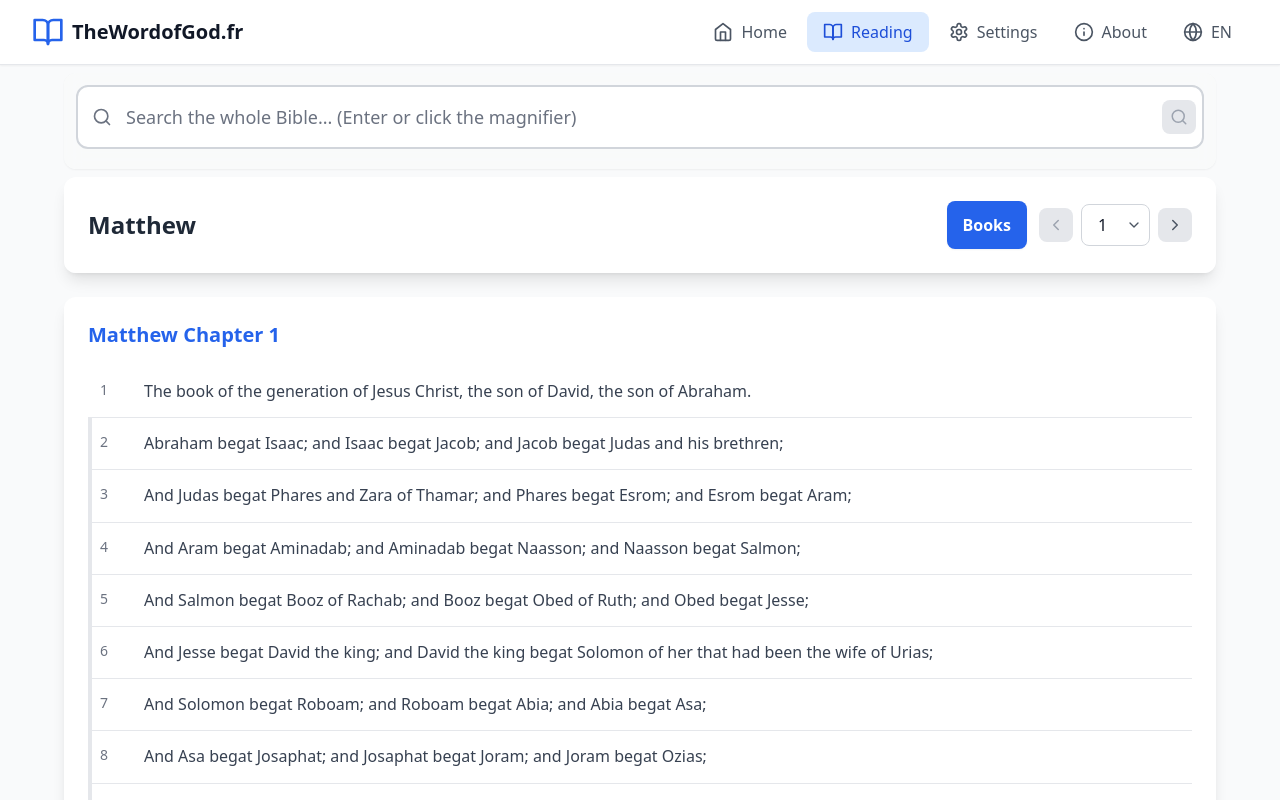
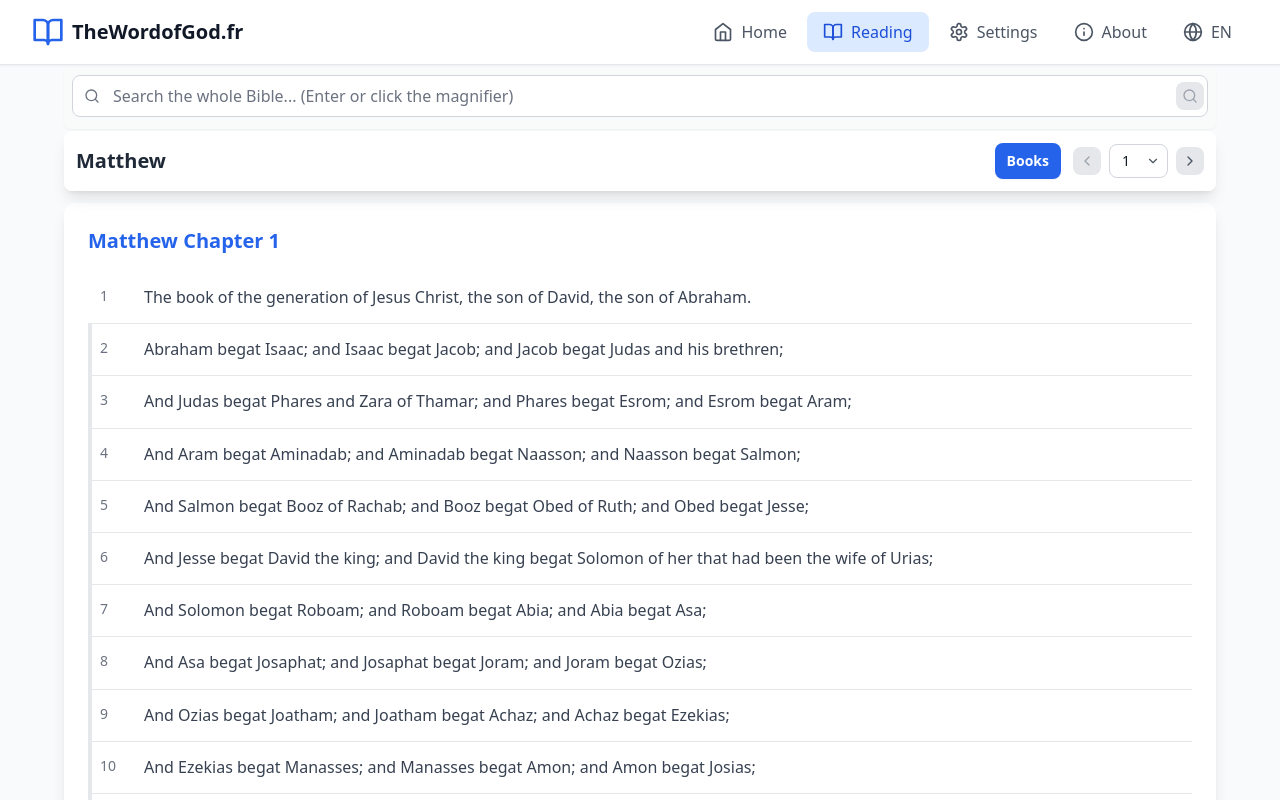
Before and after one commit to thewordofgodfr/site-par-bolt-ai, a React (Vite) app: page / in a window 1280 px wide. Both pictures are taken after a click on the button "Reading". Shown: the top 800 px of the page. Built offline with nearby package versions, Linux system fonts and the light colour scheme.

Commit message:
Update Reading.tsx

```diff
--- a/src/pages/Reading.tsx
+++ b/src/pages/Reading.tsx
@@ -340,14 +340,14 @@ export default function Reading() {
   return (
     <div className={`min-h-screen ${isDark ? 'bg-gray-900' : 'bg-gray-50'} transition-colors duration-200`}>
       {/* BARRE RECHERCHE — sticky sous la nav */}
-      <div ref={searchRef} className="sticky top-16 z-40 bg-transparent py-2">
-        <div className="container mx-auto px-4">
+      <div ref={searchRef} className="sticky top-16 z-40 bg-transparent py-0.5">
+        <div className="container mx-auto px-2 sm:px-4">
           <div className="max-w-6xl mx-auto">
-            <div className={`${isDark ? 'bg-gray-900/80' : 'bg-gray-50/80'} backdrop-blur rounded-xl p-3 shadow-sm`}>
+            <div className={`${isDark ? 'bg-gray-900/80' : 'bg-gray-50/80'} backdrop-blur rounded-md sm:rounded-lg p-1.5 sm:p-2 shadow-sm`}>
               <form onSubmit={handleSubmitSearch}>
                 <div className="relative">
-                  <div className="absolute inset-y-0 left-0 pl-4 flex items-center pointer-events-none">
-                    <Search size={20} className={`${isDark ? 'text-gray-400' : 'text-gray-500'}`} />
+                  <div className="absolute inset-y-0 left-0 pl-2 sm:pl-3 flex items-center pointer-events-none">
+                    <Search className={`w-3.5 h-3.5 sm:w-4 sm:h-4 ${isDark ? 'text-gray-400' : 'text-gray-500'}`} />
                   </div>
                   <input
                     type="text"
@@ -358,29 +358,29 @@ export default function Reading() {
                         ? 'Rechercher dans toute la Bible... (Entrée ou clic sur la loupe)'
                         : 'Search the whole Bible... (Enter or click the magnifier)'
                     }
-                    className={`w-full pl-12 pr-24 py-4 rounded-xl border-2 transition-all duration-200 text-lg ${
+                    className={`w-full pl-8 sm:pl-10 pr-16 sm:pr-20 py-1.5 sm:py-2 rounded-md sm:rounded-lg border transition-all duration-200 text-sm sm:text-base ${
                       isDark
                         ? 'bg-gray-800 border-gray-600 text-white placeholder-gray-400 focus:border-blue-500'
                         : 'bg-white border-gray-300 text-gray-900 placeholder-gray-500 focus:border-blue-500'
-                    } focus:outline-none focus:ring-2 focus:ring-blue-500 focus:ring-opacity-50`}
+                    } focus:outline-none focus:ring-1 focus:ring-blue-500`}
                   />
-                  <div className="absolute inset-y-0 right-0 pr-2 flex items-center space-x-1">
+                  <div className="absolute inset-y-0 right-0 pr-0.5 sm:pr-1 flex items-center space-x-0.5 sm:space-x-1">
                     {(searchInput || showGlobalSearch) && (
                       <button
                         type="button"
                         onClick={clearGlobalSearch}
                         aria-label={state.settings.language === 'fr' ? 'Effacer la recherche' : 'Clear search'}
-                        className={`p-2 rounded-lg ${
+                        className={`p-1 sm:p-1.5 rounded-md sm:rounded-lg ${
                           isDark ? 'text-gray-400 hover:text-gray-200 hover:bg-gray-700' : 'text-gray-500 hover:text-gray-700 hover:bg-gray-100'
                         }`}
                       >
-                        <X size={18} />
+                        <X className="w-3.5 h-3.5 sm:w-4 sm:h-4" />
                       </button>
                     )}
                     <button
                       type="submit"
                       aria-label={state.settings.language === 'fr' ? 'Lancer la recherche' : 'Start search'}
-                      className={`p-2 rounded-lg transition-all duration-200 ${
+                      className={`p-1 sm:p-1.5 rounded-md sm:rounded-lg transition-all duration-200 ${
                         searchInput.trim().length >= MIN_CHARS
                           ? 'bg-blue-600 text-white hover:bg-blue-500'
                           : isDark
@@ -389,25 +389,25 @@ export default function Reading() {
                       }`}
                       disabled={searchInput.trim().length < MIN_CHARS}
                     >
-                      <Search size={18} />
+                      <Search className="w-3.5 h-3.5 sm:w-4 sm:h-4" />
                     </button>
                   </div>
                 </div>
               </form>
 
               {/* Aide / compteur */}
-              <div className="mt-2">
+              <div className="mt-0.5 sm:mt-1">
                 {searchHint ? (
-                  <p className={`text-sm ${isDark ? 'text-gray-400' : 'text-gray-600'}`}>{searchHint}</p>
+                  <p className={`text-xs sm:text-sm ${isDark ? 'text-gray-400' : 'text-gray-600'}`}>{searchHint}</p>
                 ) : searchLoading ? (
                   <div className="flex items-center justify-center">
-                    <div className={`animate-spin rounded-full h-5 w-5 border-b-2 mr-2 ${isDark ? 'border-blue-400' : 'border-blue-600'}`} />
-                    <p className={`text-sm ${isDark ? 'text-gray-400' : 'text-gray-600'}`}>
+                    <div className={`animate-spin rounded-full h-4 w-4 sm:h-5 sm:w-5 border-b-2 mr-1 sm:mr-2 ${isDark ? 'border-blue-400' : 'border-blue-600'}`} />
+                    <p className={`text-xs sm:text-sm ${isDark ? 'text-gray-400' : 'text-gray-600'}`}>
                       {state.settings.language === 'fr' ? 'Recherche en cours...' : 'Searching...'}
                     </p>
                   </div>
                 ) : showGlobalSearch ? (
-                  <p className={`text-sm ${isDark ? 'text-gray-400' : 'text-gray-600'}`}>
+                  <p className={`text-xs sm:text-sm ${isDark ? 'text-gray-400' : 'text-gray-600'}`}>
                     {globalSearchResults.length > 0
                       ? state.settings.language === 'fr'
                         ? `${globalSearchResults.length} verset${globalSearchResults.length > 1 ? 's' : ''} trouvé${globalSearchResults.length > 1 ? 's' : ''} dans toute la Bible`
@@ -526,17 +526,17 @@ export default function Reading() {
           {/* Bandeau commandes (Livres + chapitre) — sticky */}
           {selectedBook && (
             <div className="sticky z-30 bg-transparent" style={{ top: `${NAV_H + searchH}px` }}>
-              <div className={`${isDark ? 'bg-gray-800/95' : 'bg-white/95'} backdrop-blur rounded-xl shadow-lg p-6 mb-6`}>
-                <div className="flex flex-col sm:flex-row sm:items-center sm:justify-between gap-4">
-                  <h2 className={`text-2xl font-bold ${isDark ? 'text-white' : 'text-gray-800'}`}>
+              <div className={`${isDark ? 'bg-gray-800/95' : 'bg-white/95'} backdrop-blur rounded-md sm:rounded-lg shadow-lg p-2 sm:p-3 mb-2 sm:mb-3`}>
+                <div className="flex flex-col sm:flex-row sm:items-center sm:justify-between gap-2 sm:gap-3">
+                  <h2 className={`text-base sm:text-xl font-bold ${isDark ? 'text-white' : 'text-gray-800'}`}>
                     {getBookName(selectedBook)}
                   </h2>
 
-                  <div className="flex items-center gap-3">
+                  <div className="flex items-center gap-2 sm:gap-3">
                     {/* BOUTON LIVRES — plus grand, sur TOUTES tailles */}
                     <button
                       onClick={() => setShowBookPicker(true)}
-                      className={`px-4 py-3 rounded-lg text-base font-semibold shadow-sm ${
+                      className={`px-2.5 sm:px-3 py-1.5 sm:py-2 rounded-md sm:rounded-lg text-xs sm:text-sm font-semibold shadow-sm ${
                         isDark ? 'bg-blue-600 text-white hover:bg-blue-500' : 'bg-blue-600 text-white hover:bg-blue-500'
                       }`}
                     >
@@ -544,42 +544,42 @@ export default function Reading() {
                     </button>
 
                     {/* Navigation chapitres */}
-                    <div className="flex items-center gap-2">
+                    <div className="flex items-center gap-1.5 sm:gap-2">
                       <button
                         onClick={handlePreviousChapter}
                         disabled={selectedChapter <= 1}
-                        className={`p-2 rounded-lg transition-all duration-200 ${
+                        className={`p-1 sm:p-1.5 rounded-md sm:rounded-lg transition-all duration-200 ${
                           selectedChapter <= 1
                             ? isDark ? 'bg-gray-700 text-gray-500 cursor-not-allowed' : 'bg-gray-200 text-gray-400 cursor-not-allowed'
                             : isDark ? 'bg-gray-700 text-gray-300 hover:bg-gray-600 hover:text-white' : 'bg-gray-200 text-gray-600 hover:bg-gray-300 hover:text-gray-800'
                         }`}
                       >
-                        <ChevronLeft size={18} />
+                        <ChevronLeft className="w-3.5 h-3.5 sm:w-4 sm:h-4" />
                       </button>
 
                       <div className="relative">
                         <select
                           value={selectedChapter}
                           onChange={(e) => handleChapterSelect(Number(e.target.value))}
-                          className={`appearance-none ${isDark ? 'bg-gray-700 border-gray-600 text-white' : 'bg-white border-gray-300 text-gray-900'} border rounded-lg px-4 py-2 pr-8 focus:outline-none focus:ring-2 focus:ring-blue-500 focus:border-blue-500 transition-colors duration-200`}
+                          className={`appearance-none ${isDark ? 'bg-gray-700 border-gray-600 text-white' : 'bg-white border-gray-300 text-gray-900'} border rounded-md sm:rounded-lg px-2 sm:px-3 py-1 sm:py-1.5 pr-6 sm:pr-7 text-xs sm:text-sm focus:outline-none focus:ring-1 focus:ring-blue-500 focus:border-blue-500 transition-colors duration-200`}
                         >
                           {Array.from({ length: selectedBook.chapters }, (_, i) => i + 1).map(num => (
                             <option key={num} value={num}>{num}</option>
                           ))}
                         </select>
-                        <ChevronDown size={16} className={`absolute right-2 top-1/2 -translate-y-1/2 ${isDark ? 'text-gray-400' : 'text-gray-600'}`} />
+                        <ChevronDown className={`w-3 h-3 sm:w-3.5 sm:h-3.5 absolute right-1.5 sm:right-2 top-1/2 -translate-y-1/2 ${isDark ? 'text-gray-400' : 'text-gray-600'}`} />
                       </div>
 
                       <button
                         onClick={handleNextChapter}
                         disabled={selectedChapter >= selectedBook.chapters}
-                        className={`p-2 rounded-lg transition-all duration-200 ${
+                        className={`p-1 sm:p-1.5 rounded-md sm:rounded-lg transition-all duration-200 ${
                           selectedChapter >= selectedBook.chapters
                             ? isDark ? 'bg-gray-700 text-gray-500 cursor-not-allowed' : 'bg-gray-200 text-gray-400 cursor-not-allowed'
                             : isDark ? 'bg-gray-700 text-gray-300 hover:bg-gray-600 hover:text-white' : 'bg-gray-200 text-gray-600 hover:bg-gray-300 hover:text-gray-800'
                         }`}
                       >
-                        <ChevronRight size={18} />
+                        <ChevronRight className="w-3.5 h-3.5 sm:w-4 sm:h-4" />
                       </button>
                     </div>
                   </div>
```
